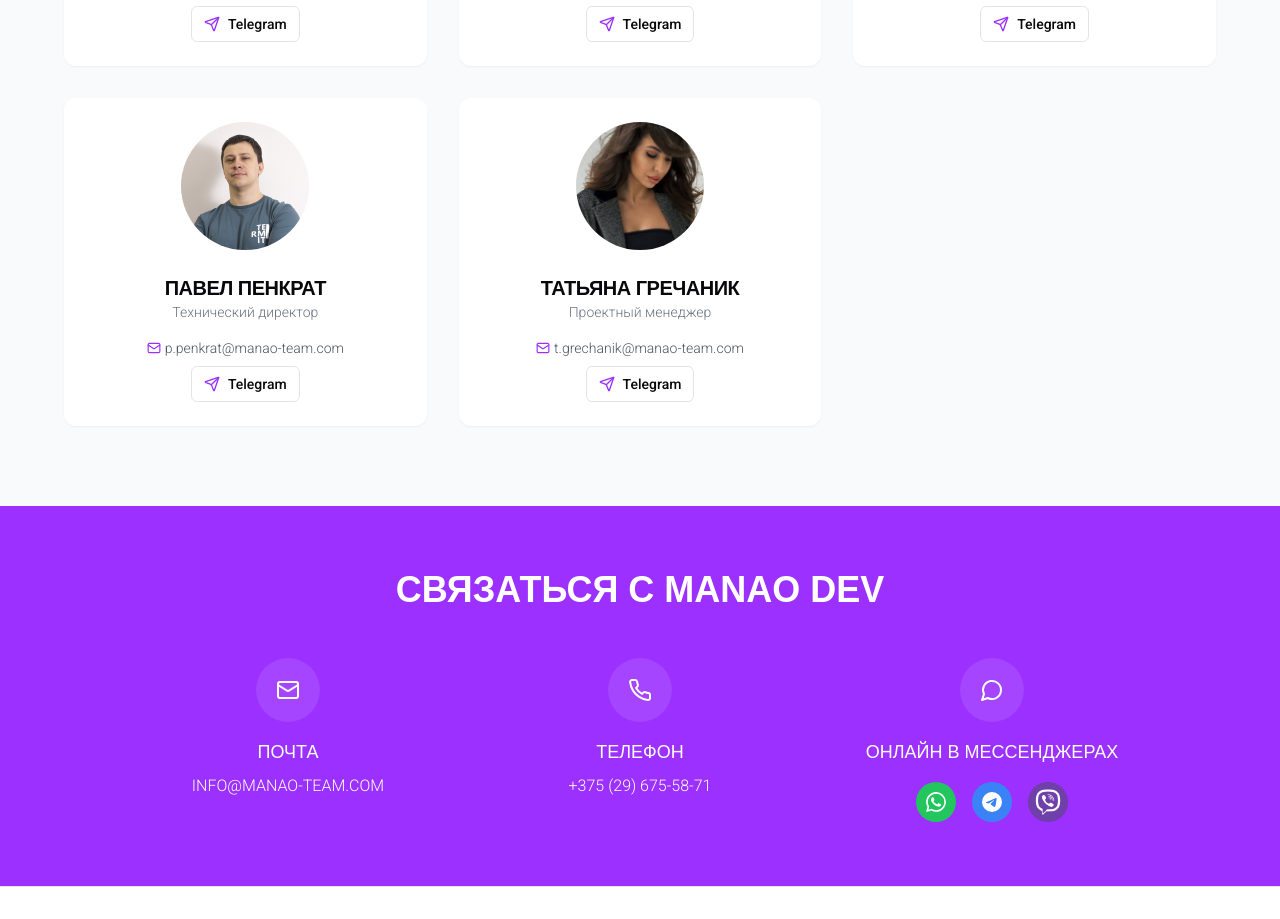
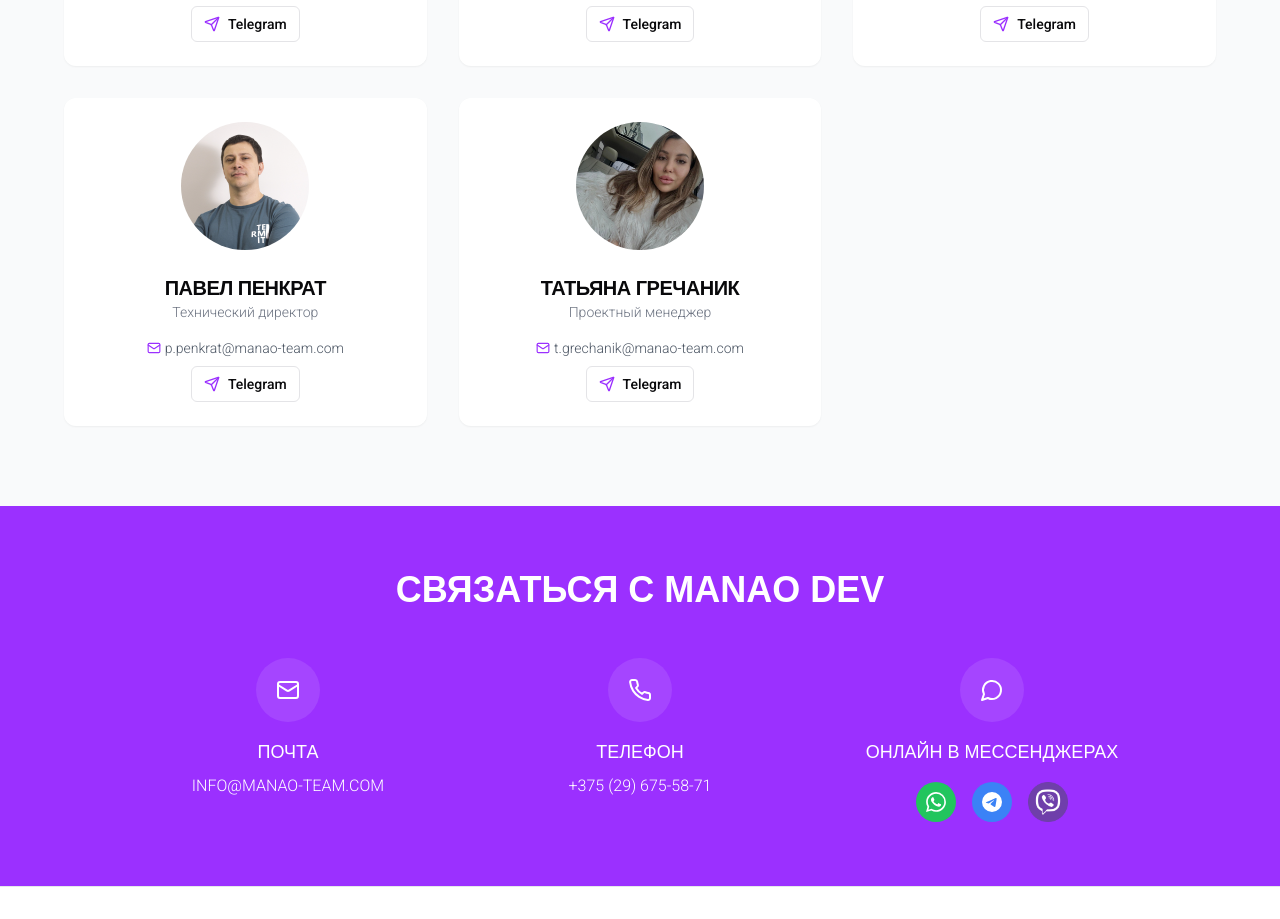
Before and after one commit to maryiarahoisha/stylish-portfolio-page, a React (Vite) app: page / in a window 1280 px wide. Shown: the part 1680-2599 px from the top of the page. Built offline with nearby package versions, Linux system fonts and the light colour scheme; a web font is replaced by a local one.

Commit message:
Update team member photo
Update the photo for Tatyana in the team section.

```diff
--- a/src/components/Team.tsx
+++ b/src/components/Team.tsx
@@ -131,7 +131,7 @@ const Team = () => {
               nickname=""
               name="ТАТЬЯНА ГРЕЧАНИК"
               position="Проектный менеджер"
-              imageUrl="/lovable-uploads/a0e8998d-945d-4bab-a7ac-8a72bf9f8976.png"
+              imageUrl="/lovable-uploads/f2bd9972-1b3f-440c-a190-c1def5065390.png"
               email="t.grechanik@manao-team.com"
               telegramUrl="https://t.me/manaodev_gt"
               index={4}
```
Also changed, not shown: public/lovable-uploads/f2bd9972-1b3f-440c-a190-c1def5065390.png (added).
